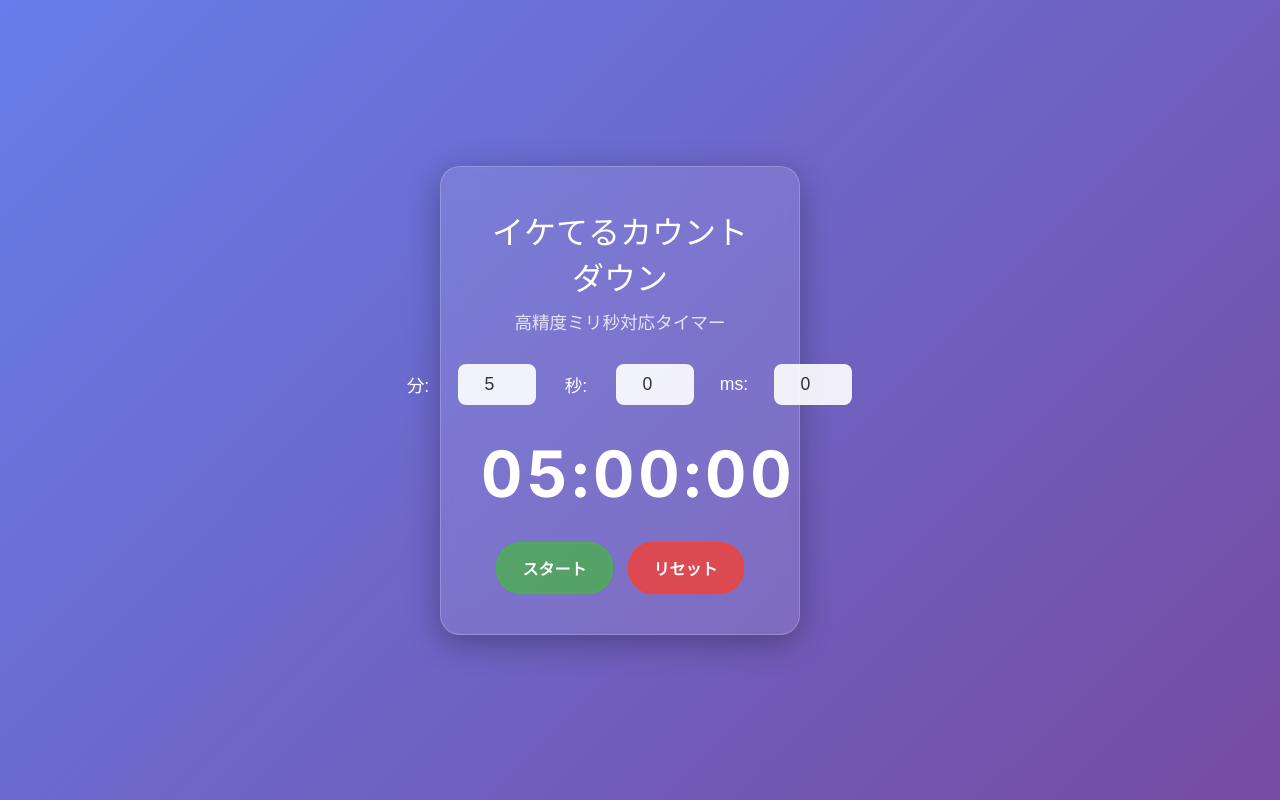
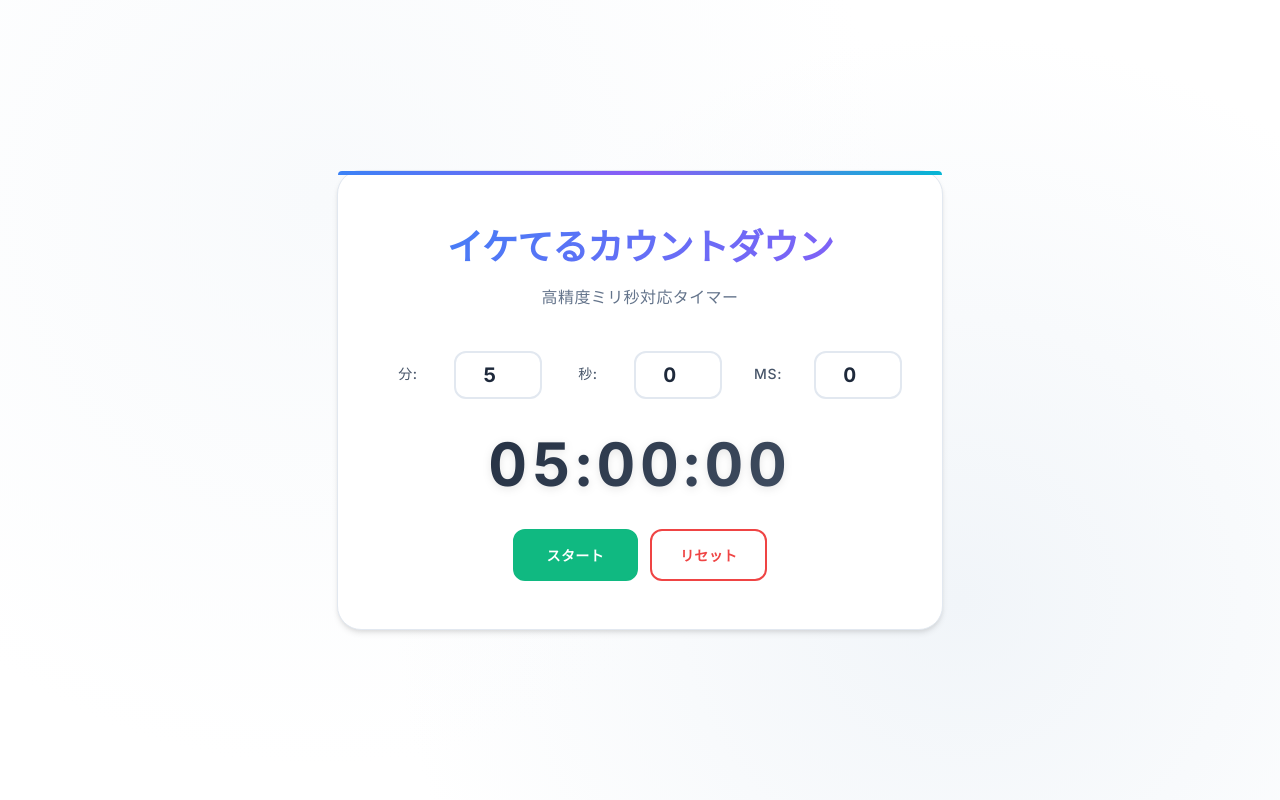
Before and after one commit to koshiro00/cool_countdown, a React (Vite) app: page / in a window 1280 px wide. Built offline with nearby package versions, Linux system fonts and the light colour scheme.

Commit message:
スタイルのモダン化

```diff
--- a/src/App.css
+++ /dev/null
@@ -1,358 +0,0 @@
-@import url("https://fonts.googleapis.com/css2?family=Inter:wght@400;700;900&family=Roboto:wght@400;700;900&family=Roboto+Mono:wght@400;700&display=swap");
-
-/* Accessibility */
-.sr-only {
-  position: absolute;
-  width: 1px;
-  height: 1px;
-  padding: 0;
-  margin: -1px;
-  overflow: hidden;
-  clip: rect(0, 0, 0, 0);
-  white-space: nowrap;
-  border: 0;
-}
-
-* {
-  margin: 0;
-  padding: 0;
-  box-sizing: border-box;
-}
-
-body {
-  font-family: "Arial", sans-serif;
-  background: linear-gradient(135deg, #667eea 0%, #764ba2 100%);
-  min-height: 100vh;
-  display: flex;
-  justify-content: center;
-  align-items: center;
-  color: white;
-}
-
-.timer-container {
-  background: rgba(255, 255, 255, 0.1);
-  backdrop-filter: blur(10px);
-  border: 1px solid rgba(255, 255, 255, 0.2);
-  border-radius: 20px;
-  padding: 40px;
-  text-align: center;
-  box-shadow: 0 8px 32px rgba(0, 0, 0, 0.3);
-  max-width: 400px;
-  width: 90%;
-}
-
-h1 {
-  margin-bottom: 10px;
-  font-size: 2rem;
-  font-weight: 300;
-}
-
-.subtitle {
-  margin-bottom: 30px;
-  font-size: 1.1rem;
-  opacity: 0.8;
-  font-weight: 400;
-}
-
-.input-section {
-  margin-bottom: 30px;
-}
-
-.input-group {
-  display: flex;
-  align-items: center;
-  justify-content: center;
-  gap: 10px;
-  margin-bottom: 20px;
-}
-
-label {
-  font-size: 1.1rem;
-  min-width: 60px;
-}
-
-input[type="number"] {
-  width: 80px;
-  padding: 10px;
-  border: none;
-  border-radius: 8px;
-  background: rgba(255, 255, 255, 0.9);
-  color: #333;
-  font-size: 1.1rem;
-  text-align: center;
-}
-
-input[type="number"]:focus {
-  outline: none;
-  background: white;
-  box-shadow: 0 0 10px rgba(255, 255, 255, 0.5);
-}
-
-input[type="number"]:disabled {
-  background: rgba(255, 255, 255, 0.5);
-  cursor: not-allowed;
-}
-
-.display {
-  font-size: 4rem;
-  font-weight: 700;
-  margin: 30px 0;
-  font-family: "Inter", "Roboto", sans-serif;
-  letter-spacing: 4px;
-  font-variant-numeric: tabular-nums;
-  width: 280px;
-}
-
-.controls {
-  display: flex;
-  gap: 15px;
-  justify-content: center;
-  flex-wrap: wrap;
-}
-
-button {
-  padding: 12px 24px;
-  border: none;
-  border-radius: 25px;
-  font-size: 1rem;
-  font-weight: bold;
-  cursor: pointer;
-  transition: all 0.3s ease;
-  background: rgba(255, 255, 255, 0.2);
-  color: white;
-  border: 2px solid rgba(255, 255, 255, 0.3);
-}
-
-button:hover {
-  background: rgba(255, 255, 255, 0.3);
-  transform: translateY(-2px);
-  box-shadow: 0 5px 15px rgba(0, 0, 0, 0.2);
-}
-
-button:active {
-  transform: translateY(0);
-}
-
-.start-btn {
-  background: rgba(76, 175, 80, 0.8);
-  border-color: rgba(76, 175, 80, 1);
-}
-
-.pause-btn {
-  background: rgba(255, 193, 7, 0.8);
-  border-color: rgba(255, 193, 7, 1);
-}
-
-.reset-btn {
-  background: rgba(244, 67, 54, 0.8);
-  border-color: rgba(244, 67, 54, 1);
-}
-
-.finished {
-  animation: pulse 1s infinite;
-  color: #ff6b6b;
-}
-
-@keyframes pulse {
-  0% {
-    transform: scale(1);
-  }
-  50% {
-    transform: scale(1.05);
-  }
-  100% {
-    transform: scale(1);
-  }
-}
-
-.alert {
-  position: fixed;
-  top: 20px;
-  left: 50%;
-  transform: translateX(-50%);
-  background: rgba(244, 67, 54, 0.9);
-  color: white;
-  padding: 10px 20px;
-  border-radius: 5px;
-  z-index: 1000;
-}
-
-/* 全画面表示用のスタイル */
-.fullscreen-mode {
-  position: fixed;
-  top: 0;
-  left: 0;
-  width: 100vw;
-  height: 100vh;
-  display: flex;
-  justify-content: center;
-  align-items: center;
-  z-index: 9999;
-  transition: all 0.3s ease;
-}
-
-/* ダークテーマ（デフォルト） */
-.fullscreen-mode.dark {
-  background: black;
-}
-
-.fullscreen-mode.dark .fullscreen-display {
-  color: white;
-}
-
-.fullscreen-mode.dark .close-btn,
-.fullscreen-mode.dark .theme-toggle-btn {
-  background: rgba(255, 255, 255, 0.1);
-  border: 2px solid rgba(255, 255, 255, 0.3);
-  color: white;
-}
-
-.fullscreen-mode.dark .close-btn:hover,
-.fullscreen-mode.dark .theme-toggle-btn:hover {
-  background: rgba(255, 255, 255, 0.2);
-  border-color: rgba(255, 255, 255, 0.5);
-}
-
-/* ライトテーマ */
-.fullscreen-mode.light {
-  background: white;
-}
-
-.fullscreen-mode.light .fullscreen-display {
-  color: black;
-  text-shadow: 0 4px 12px rgba(0, 0, 0, 0.1), 0 8px 24px rgba(0, 0, 0, 0.05);
-}
-
-.fullscreen-mode.light .close-btn,
-.fullscreen-mode.light .theme-toggle-btn {
-  background: rgba(0, 0, 0, 0.1);
-  border: 2px solid rgba(0, 0, 0, 0.3);
-  color: black;
-}
-
-.fullscreen-mode.light .close-btn:hover,
-.fullscreen-mode.light .theme-toggle-btn:hover {
-  background: rgba(0, 0, 0, 0.2);
-  border-color: rgba(0, 0, 0, 0.5);
-}
-
-.fullscreen-display {
-  font-size: 19vw;
-  font-family: "Inter", "Roboto", sans-serif;
-  font-weight: 700;
-  text-align: center;
-  letter-spacing: 0.08em;
-  font-variant-numeric: tabular-nums;
-  width: 100vw;
-  transition: color 0.3s ease;
-}
-
-@keyframes subtle-glow {
-  from {
-    text-shadow: 0 4px 12px rgba(255, 255, 255, 0.4),
-      0 8px 24px rgba(255, 255, 255, 0.2);
-  }
-  to {
-    text-shadow: 0 4px 16px rgba(255, 255, 255, 0.5),
-      0 8px 32px rgba(255, 255, 255, 0.25);
-  }
-}
-
-.close-btn {
-  position: fixed;
-  top: 20px;
-  left: 20px;
-  width: 50px;
-  height: 50px;
-  border-radius: 50%;
-  font-size: 20px;
-  font-weight: bold;
-  cursor: pointer;
-  display: flex;
-  justify-content: center;
-  align-items: center;
-  transition: all 0.3s ease;
-  z-index: 10000;
-}
-
-.theme-toggle-btn {
-  position: fixed;
-  top: 20px;
-  right: 20px;
-  width: 50px;
-  height: 50px;
-  border-radius: 50%;
-  font-size: 20px;
-  cursor: pointer;
-  display: flex;
-  justify-content: center;
-  align-items: center;
-  transition: all 0.3s ease;
-  z-index: 10000;
-}
-
-/* トグル形式のテーマ切り替え */
-.theme-toggle-container {
-  position: fixed;
-  top: 20px;
-  right: 20px;
-  display: flex;
-  background: rgba(255, 255, 255, 0.1);
-  border-radius: 25px;
-  padding: 4px;
-  gap: 2px;
-  z-index: 10000;
-  backdrop-filter: blur(10px);
-  border: 1px solid rgba(255, 255, 255, 0.2);
-}
-
-.theme-toggle-option {
-  width: 40px;
-  height: 40px;
-  border-radius: 20px;
-  border: none;
-  font-size: 18px;
-  cursor: pointer;
-  transition: all 0.3s ease;
-  display: flex;
-  justify-content: center;
-  align-items: center;
-  background: transparent;
-}
-
-.theme-toggle-option:hover {
-  transform: scale(1.1);
-}
-
-.theme-toggle-option.active {
-  background: rgba(255, 255, 255, 0.3);
-  box-shadow: 0 2px 8px rgba(0, 0, 0, 0.2);
-}
-
-/* ダークテーマでのトグル */
-.fullscreen-mode.dark .theme-toggle-container {
-  background: rgba(255, 255, 255, 0.1);
-  border-color: rgba(255, 255, 255, 0.2);
-}
-
-.fullscreen-mode.dark .theme-toggle-option {
-  color: white;
-}
-
-.fullscreen-mode.dark .theme-toggle-option.active {
-  background: rgba(255, 255, 255, 0.3);
-}
-
-/* ライトテーマでのトグル */
-.fullscreen-mode.light .theme-toggle-container {
-  background: rgba(0, 0, 0, 0.1);
-  border-color: rgba(0, 0, 0, 0.2);
-}
-
-.fullscreen-mode.light .theme-toggle-option {
-  color: black;
-}
-
-.fullscreen-mode.light .theme-toggle-option.active {
-  background: rgba(0, 0, 0, 0.2);
-}
--- a/src/App.module.css
+++ b/src/App.module.css
@@ -1,17 +1,27 @@
-@import url("https://fonts.googleapis.com/css2?family=Inter:wght@400;700;900&family=Roboto:wght@400;700;900&family=Roboto+Mono:wght@400;700&display=swap");
+@import url("https://fonts.googleapis.com/css2?family=Inter:wght@300;400;500;600;700&family=Roboto+Mono:wght@400;500;700&display=swap");
 
 /* Global styles */
 :global(body) {
-  font-family: "Arial", sans-serif;
-  background: linear-gradient(135deg, #667eea 0%, #764ba2 100%);
+  font-family: "Inter", "Segoe UI", "Roboto", "Helvetica Neue", "Arial",
+    sans-serif;
+  background: #ffffff;
+  background-image: radial-gradient(
+      circle at 25% 25%,
+      #f8fafc 0%,
+      transparent 50%
+    ),
+    radial-gradient(circle at 75% 75%, #f1f5f9 0%, transparent 50%);
   min-height: 100vh;
   display: flex;
   justify-content: center;
   align-items: center;
-  color: white;
+  color: #1e293b;
   margin: 0;
-  padding: 0;
+  padding: 20px;
   box-sizing: border-box;
+  line-height: 1.6;
+  -webkit-font-smoothing: antialiased;
+  -moz-osx-font-smoothing: grayscale;
 }
 
 :global(*) {
@@ -34,26 +44,51 @@
 }
 
 .timerContainer {
-  background: rgba(255, 255, 255, 0.1);
-  backdrop-filter: blur(10px);
-  border: 1px solid rgba(255, 255, 255, 0.2);
-  border-radius: 20px;
-  padding: 40px;
+  background: #ffffff;
+  border: 1px solid #e2e8f0;
+  border-radius: 24px;
+  padding: 48px 40px;
   text-align: center;
-  box-shadow: 0 8px 32px rgba(0, 0, 0, 0.3);
-  max-width: 400px;
-  width: 90%;
+  box-shadow: 0 4px 6px -1px rgba(0, 0, 0, 0.1),
+    0 2px 4px -1px rgba(0, 0, 0, 0.06), 0 0 0 1px rgba(255, 255, 255, 0.05);
+  max-width: 900px;
+  position: relative;
+  transition: all 0.3s ease;
+}
+
+.timerContainer:hover {
+  transform: translateY(-2px);
+  box-shadow: 0 10px 25px -3px rgba(0, 0, 0, 0.1),
+    0 4px 6px -2px rgba(0, 0, 0, 0.05);
+}
+
+.timerContainer::before {
+  content: "";
+  position: absolute;
+  top: 0;
+  left: 0;
+  right: 0;
+  height: 4px;
+  background: linear-gradient(90deg, #3b82f6, #8b5cf6, #06b6d4);
+  border-radius: 24px 24px 0 0;
 }
 
 .title {
-  margin-bottom: 10px;
-  font-size: 2rem;
-  font-weight: 300;
+  margin-bottom: 8px;
+  font-size: 2.25rem;
+  font-weight: 700;
+  color: #0f172a;
+  letter-spacing: -0.025em;
+  background: linear-gradient(135deg, #3b82f6, #8b5cf6);
+  -webkit-background-clip: text;
+  -webkit-text-fill-color: transparent;
+  background-clip: text;
 }
 
 .subtitle {
-  margin-bottom: 30px;
-  font-size: 1.1rem;
-  opacity: 0.8;
-  font-weight: 400;
+  margin-bottom: 40px;
+  font-size: 1rem;
+  color: #64748b;
+  font-weight: 500;
+  letter-spacing: 0.025em;
 }
--- a/src/components/TimerControls.module.css
+++ b/src/components/TimerControls.module.css
@@ -1,98 +1,118 @@
 .controls {
   display: flex;
-  gap: 15px;
+  gap: 12px;
   justify-content: center;
   flex-wrap: wrap;
 }
 
 .button {
-  padding: 12px 24px;
-  border: none;
-  border-radius: 25px;
-  font-size: 1rem;
-  font-weight: bold;
+  padding: 14px 28px;
+  border: 2px solid #e2e8f0;
+  border-radius: 12px;
+  font-size: 0.875rem;
+  font-weight: 600;
   cursor: pointer;
-  transition: all 0.3s ease;
-  background: rgba(255, 255, 255, 0.2);
-  color: white;
-  border: 2px solid rgba(255, 255, 255, 0.3);
+  transition: all 0.2s ease;
+  background: #ffffff;
+  color: #475569;
+  font-family: inherit;
+  letter-spacing: 0.025em;
+  position: relative;
+  overflow: hidden;
 }
 
 .button:hover {
-  background: rgba(255, 255, 255, 0.3);
-  transform: translateY(-2px);
-  box-shadow: 0 5px 15px rgba(0, 0, 0, 0.2);
+  border-color: #cbd5e1;
+  background: #f8fafc;
+  transform: translateY(-1px);
+  box-shadow: 0 4px 12px rgba(0, 0, 0, 0.1);
 }
 
 .button:active {
   transform: translateY(0);
+  box-shadow: 0 2px 4px rgba(0, 0, 0, 0.1);
 }
 
 .startBtn {
-  padding: 12px 24px;
-  border: none;
-  border-radius: 25px;
-  font-size: 1rem;
-  font-weight: bold;
+  padding: 14px 32px;
+  border: 2px solid #10b981;
+  border-radius: 12px;
+  font-size: 0.875rem;
+  font-weight: 600;
   cursor: pointer;
-  transition: all 0.3s ease;
-  background: rgba(76, 175, 80, 0.8);
-  border: 2px solid rgba(76, 175, 80, 1);
+  transition: all 0.2s ease;
+  background: #10b981;
   color: white;
+  font-family: inherit;
+  letter-spacing: 0.025em;
+  position: relative;
+  overflow: hidden;
 }
 
 .startBtn:hover {
-  background: rgba(255, 255, 255, 0.3);
-  transform: translateY(-2px);
-  box-shadow: 0 5px 15px rgba(0, 0, 0, 0.2);
+  background: #059669;
+  border-color: #059669;
+  transform: translateY(-1px);
+  box-shadow: 0 4px 12px rgba(16, 185, 129, 0.25);
 }
 
 .startBtn:active {
   transform: translateY(0);
+  box-shadow: 0 2px 4px rgba(16, 185, 129, 0.25);
 }
 
 .pauseBtn {
-  padding: 12px 24px;
-  border: none;
-  border-radius: 25px;
-  font-size: 1rem;
-  font-weight: bold;
+  padding: 14px 28px;
+  border: 2px solid #f59e0b;
+  border-radius: 12px;
+  font-size: 0.875rem;
+  font-weight: 600;
   cursor: pointer;
-  transition: all 0.3s ease;
-  background: rgba(255, 193, 7, 0.8);
-  border: 2px solid rgba(255, 193, 7, 1);
+  transition: all 0.2s ease;
+  background: #f59e0b;
   color: white;
+  font-family: inherit;
+  letter-spacing: 0.025em;
+  position: relative;
+  overflow: hidden;
 }
 
 .pauseBtn:hover {
-  background: rgba(255, 255, 255, 0.3);
-  transform: translateY(-2px);
-  box-shadow: 0 5px 15px rgba(0, 0, 0, 0.2);
+  background: #d97706;
+  border-color: #d97706;
+  transform: translateY(-1px);
+  box-shadow: 0 4px 12px rgba(245, 158, 11, 0.25);
 }
 
 .pauseBtn:active {
   transform: translateY(0);
+  box-shadow: 0 2px 4px rgba(245, 158, 11, 0.25);
 }
 
 .resetBtn {
-  padding: 12px 24px;
-  border: none;
-  border-radius: 25px;
-  font-size: 1rem;
-  font-weight: bold;
+  padding: 14px 28px;
+  border: 2px solid #ef4444;
+  border-radius: 12px;
+  font-size: 0.875rem;
+  font-weight: 600;
   cursor: pointer;
-  transition: all 0.3s ease;
-  background: rgba(244, 67, 54, 0.8);
-  border: 2px solid rgba(244, 67, 54, 1);
-  color: white;
+  transition: all 0.2s ease;
+  background: #ffffff;
+  color: #ef4444;
+  font-family: inherit;
+  letter-spacing: 0.025em;
+  position: relative;
+  overflow: hidden;
 }
 
 .resetBtn:hover {
-  background: rgba(255, 255, 255, 0.3);
-  transform: translateY(-2px);
-  box-shadow: 0 5px 15px rgba(0, 0, 0, 0.2);
+  background: #ef4444;
+  color: white;
+  transform: translateY(-1px);
+  box-shadow: 0 4px 12px rgba(239, 68, 68, 0.25);
 }
 
 .resetBtn:active {
   transform: translateY(0);
+  box-shadow: 0 2px 4px rgba(239, 68, 68, 0.25);
 }
--- a/src/components/TimerDisplay.module.css
+++ b/src/components/TimerDisplay.module.css
@@ -1,26 +1,40 @@
 .display {
-  font-size: 4rem;
+  font-size: 3.75rem;
   font-weight: 700;
-  margin: 30px 0;
+  margin: 32px 0;
   font-family: "Inter", "Roboto", sans-serif;
-  letter-spacing: 4px;
+  letter-spacing: 0.08em;
   font-variant-numeric: tabular-nums;
-  width: 280px;
+  color: #0f172a;
+  text-align: center;
+  line-height: 1.1;
+  background: linear-gradient(135deg, #1e293b, #475569);
+  -webkit-background-clip: text;
+  -webkit-text-fill-color: transparent;
+  background-clip: text;
+  filter: drop-shadow(0 2px 4px rgba(0, 0, 0, 0.1));
 }
 
 .finished {
-  animation: pulse 1s infinite;
-  color: #ff6b6b;
+  animation: pulse 1.5s ease-in-out infinite;
+  background: linear-gradient(135deg, #ef4444, #f97316);
+  -webkit-background-clip: text;
+  -webkit-text-fill-color: transparent;
+  background-clip: text;
+  filter: drop-shadow(0 2px 8px rgba(239, 68, 68, 0.3));
 }
 
 @keyframes pulse {
   0% {
     transform: scale(1);
+    opacity: 1;
   }
   50% {
-    transform: scale(1.05);
+    transform: scale(1.02);
+    opacity: 0.9;
   }
   100% {
     transform: scale(1);
+    opacity: 1;
   }
 }
--- a/src/components/TimerInputs.module.css
+++ b/src/components/TimerInputs.module.css
@@ -1,38 +1,62 @@
 .inputSection {
-  margin-bottom: 30px;
+  margin-bottom: 32px;
 }
 
 .inputGroup {
   display: flex;
   align-items: center;
   justify-content: center;
-  gap: 10px;
-  margin-bottom: 20px;
+  gap: 16px;
+  margin-bottom: 24px;
+  flex-wrap: wrap;
+  /* メディアクエリ */
+  @media (max-width: 600px) {
+    display: grid;
+    grid-template-columns: repeat(2, 1fr);
+    gap: 16px;
+  }
 }
 
 .label {
-  font-size: 1.1rem;
+  font-size: 0.875rem;
+  font-weight: 500;
+  color: #475569;
   min-width: 60px;
+  text-transform: uppercase;
+  letter-spacing: 0.05em;
 }
 
 .numberInput {
-  width: 80px;
-  padding: 10px;
-  border: none;
-  border-radius: 8px;
-  background: rgba(255, 255, 255, 0.9);
-  color: #333;
-  font-size: 1.1rem;
+  width: 88px;
+  height: 48px;
+  padding: 12px 16px;
+  border: 2px solid #e2e8f0;
+  border-radius: 12px;
+  background: #ffffff;
+  color: #1e293b;
+  font-size: 1.25rem;
+  font-weight: 700;
   text-align: center;
+  font-family: "Inter", "Roboto", sans-serif;
+  font-variant-numeric: tabular-nums;
+  letter-spacing: 0.08em;
+  transition: all 0.2s ease;
 }
 
 .numberInput:focus {
   outline: none;
-  background: white;
-  box-shadow: 0 0 10px rgba(255, 255, 255, 0.5);
+  border-color: #3b82f6;
+  box-shadow: 0 0 0 3px rgba(59, 130, 246, 0.1), 0 1px 2px 0 rgba(0, 0, 0, 0.05);
+  background: #ffffff;
+}
+
+.numberInput:hover:not(:disabled) {
+  border-color: #cbd5e1;
 }
 
 .numberInput:disabled {
-  background: rgba(255, 255, 255, 0.5);
+  background: #f8fafc;
+  border-color: #e2e8f0;
+  color: #94a3b8;
   cursor: not-allowed;
 }
```
Also changed, not shown: src/components/Alert.module.css (+23 -5 lines).
